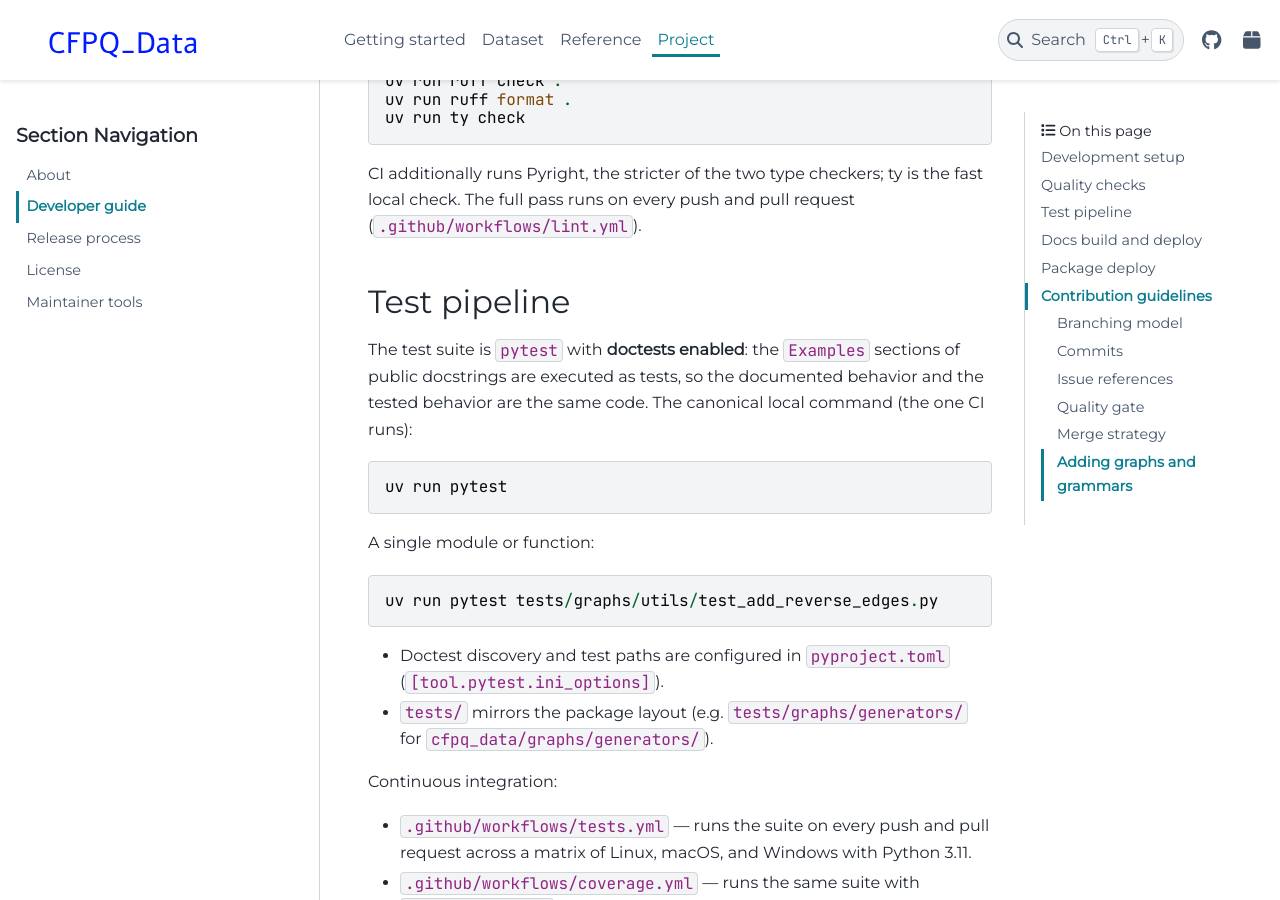
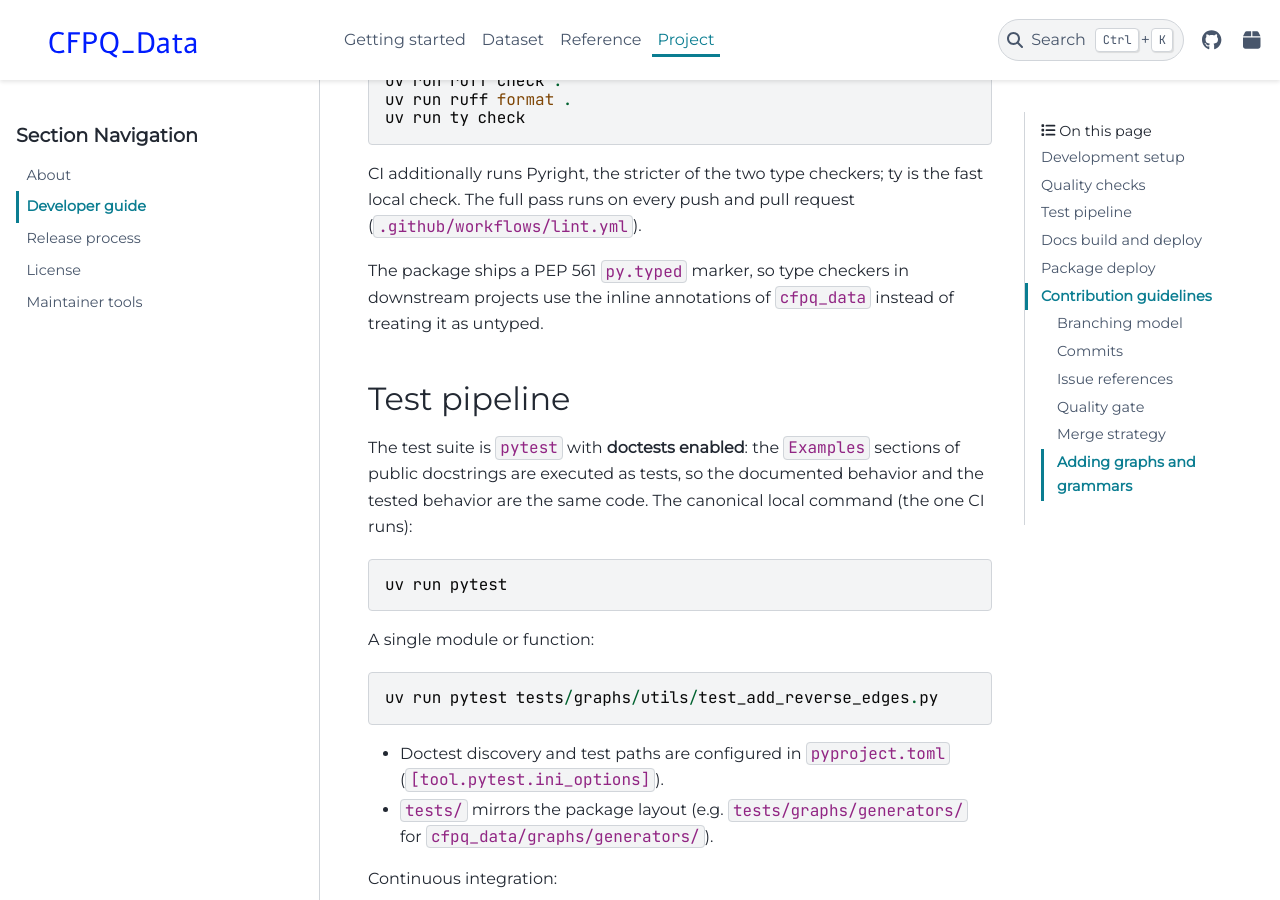
Before and after one commit to FormalLanguageConstrainedPathQuerying/CFPQ_Data, a Sphinx documentation site: the page built from docs/developer.rst, in a window 1280 px wide and 900 px high, scrolled down 1455 px. Built offline with Sphinx 7.4.7 and the PyData theme 0.15.4, drawn with Linux system fonts in a browser that asks for light colours; the version number is read from the project's files by our own code.

Commit message:
docs(39-S3): document the PEP 561 py.typed marker in the developer guide
The Quality checks section already explains why ty and pyright run on this
repo; add the missing downstream side of the story: because the package ships
a PEP 561 py.typed marker, type checkers in downstream projects use the
inline annotations instead of treating cfpq_data as untyped. What/why only —
the packaging configuration in pyproject.toml remains the source of truth
for how the marker is shipped.

```diff
--- a/docs/developer.rst
+++ b/docs/developer.rst
@@ -68,6 +68,10 @@ The individual tools can also be run directly::
 CI additionally runs Pyright, the stricter of the two type checkers; ty is
 the fast local check. The full pass runs on every push and pull request
 (:file:`.github/workflows/lint.yml`).
+
+The package ships a PEP 561 :file:`py.typed` marker, so type checkers in
+downstream projects use the inline annotations of ``cfpq_data`` instead of
+treating it as untyped.
 
 .. _developer-tests:
 
```
